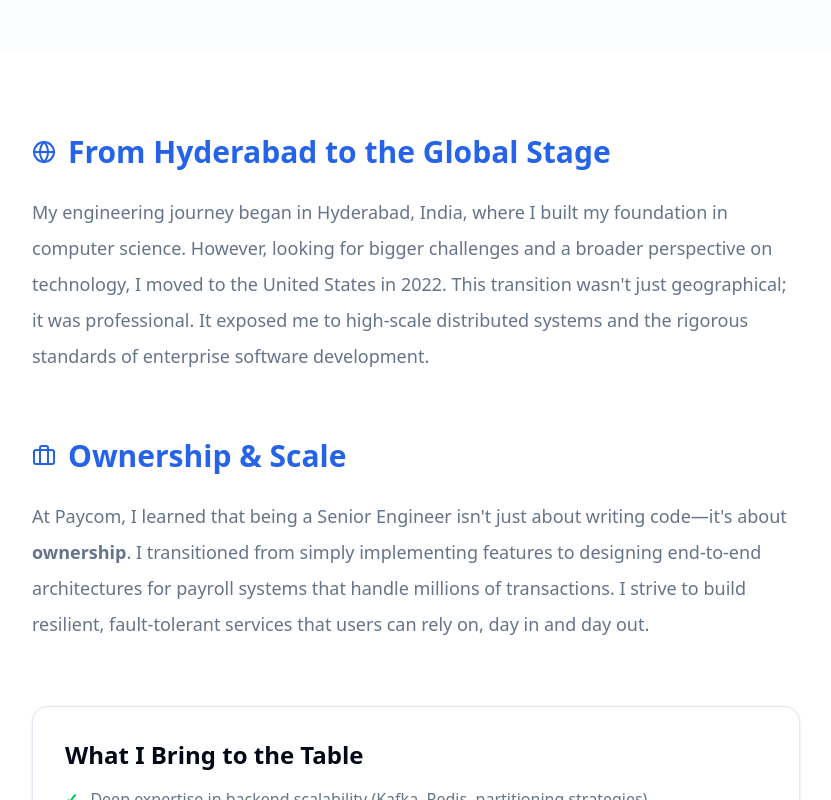
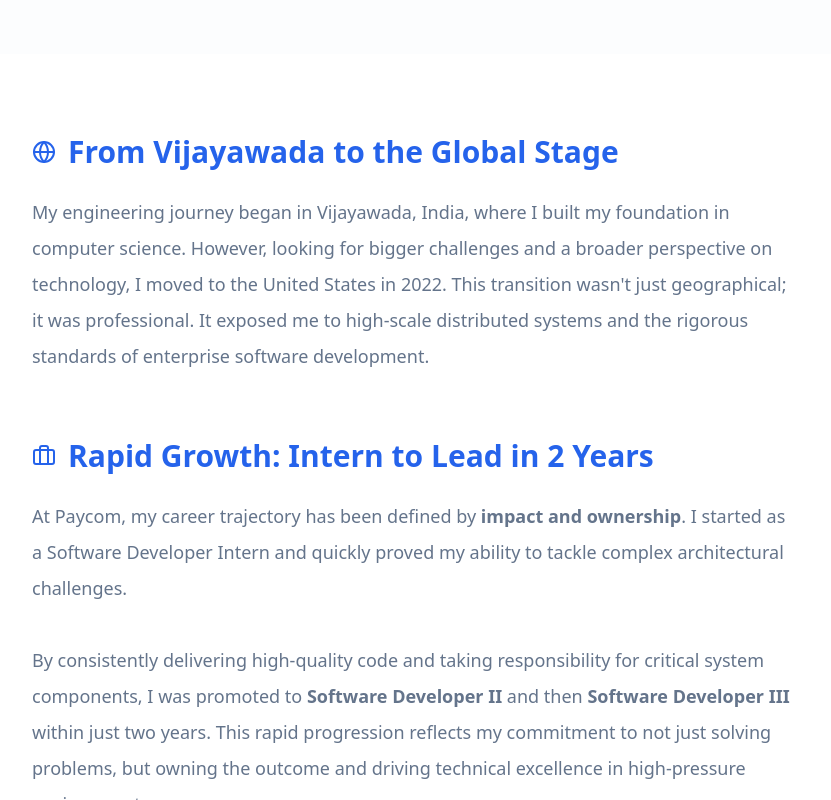
Before and after one commit to meghana-alaparthy/meghanaalaparthy, a Next.js app: page /about in a window 1280 px wide. Shown: the part 460-1260 px from the top of the page, without its empty margins (224-1055 px from the left). Built offline with nearby package versions, Linux system fonts and the light colour scheme.

Commit message:
Feat: Add rapid promotion story to About page (Retry)

```diff
--- a/src/app/about/page.tsx
+++ b/src/app/about/page.tsx
@@ -56,10 +56,10 @@ export default function AboutPage() {
                     >
                         <h2 className="text-3xl font-bold text-primary flex items-center gap-3">
                             <Globe className="w-6 h-6" />
-                            From Hyderabad to the Global Stage
+                            From Vijayawada to the Global Stage
                         </h2>
                         <p className="text-lg text-muted-foreground leading-loose">
-                            My engineering journey began in Hyderabad, India, where I built my foundation in computer science.
+                            My engineering journey began in Vijayawada, India, where I built my foundation in computer science.
                             However, looking for bigger challenges and a broader perspective on technology, I moved to the United States in 2022.
                             This transition wasn't just geographical; it was professional. It exposed me to high-scale distributed systems
                             and the rigorous standards of enterprise software development.
@@ -75,12 +75,13 @@ export default function AboutPage() {
                     >
                         <h2 className="text-3xl font-bold text-primary flex items-center gap-3">
                             <Briefcase className="w-6 h-6" />
-                            Ownership & Scale
+                            Rapid Growth: Intern to Lead in 2 Years
                         </h2>
                         <p className="text-lg text-muted-foreground leading-loose">
-                            At Paycom, I learned that being a Senior Engineer isn't just about writing code—it's about <strong>ownership</strong>.
-                            I transitioned from simply implementing features to designing end-to-end architectures for payroll systems that handle millions of transactions.
-                            I strive to build resilient, fault-tolerant services that users can rely on, day in and day out.
+                            At Paycom, my career trajectory has been defined by <strong>impact and ownership</strong>. I started as a Software Developer Intern and quickly proved my ability to tackle complex architectural challenges.
+                            <br /><br />
+                            By consistently delivering high-quality code and taking responsibility for critical system components, I was promoted to <strong>Software Developer II</strong> and then <strong>Software Developer III</strong> within just two years.
+                            This rapid progression reflects my commitment to not just solving problems, but owning the outcome and driving technical excellence in high-pressure environments.
                         </p>
                     </motion.div>
 
```
